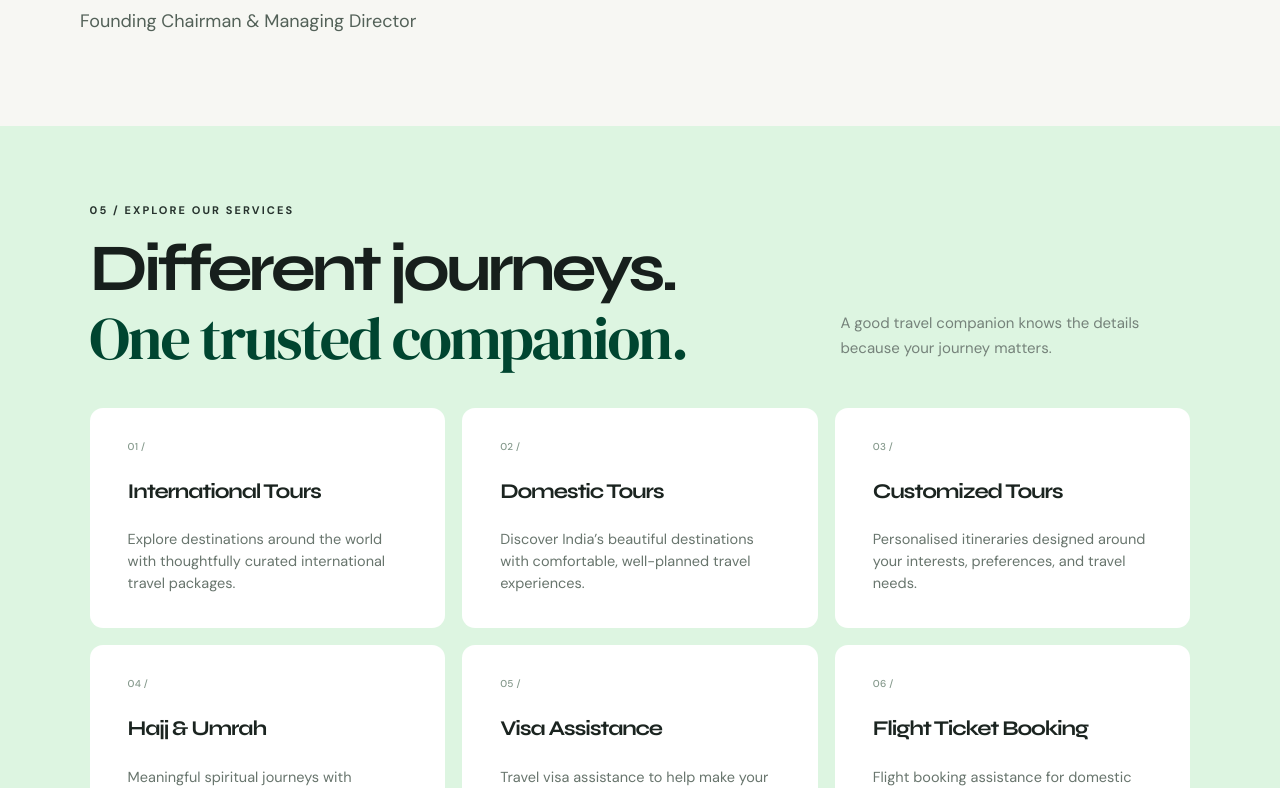
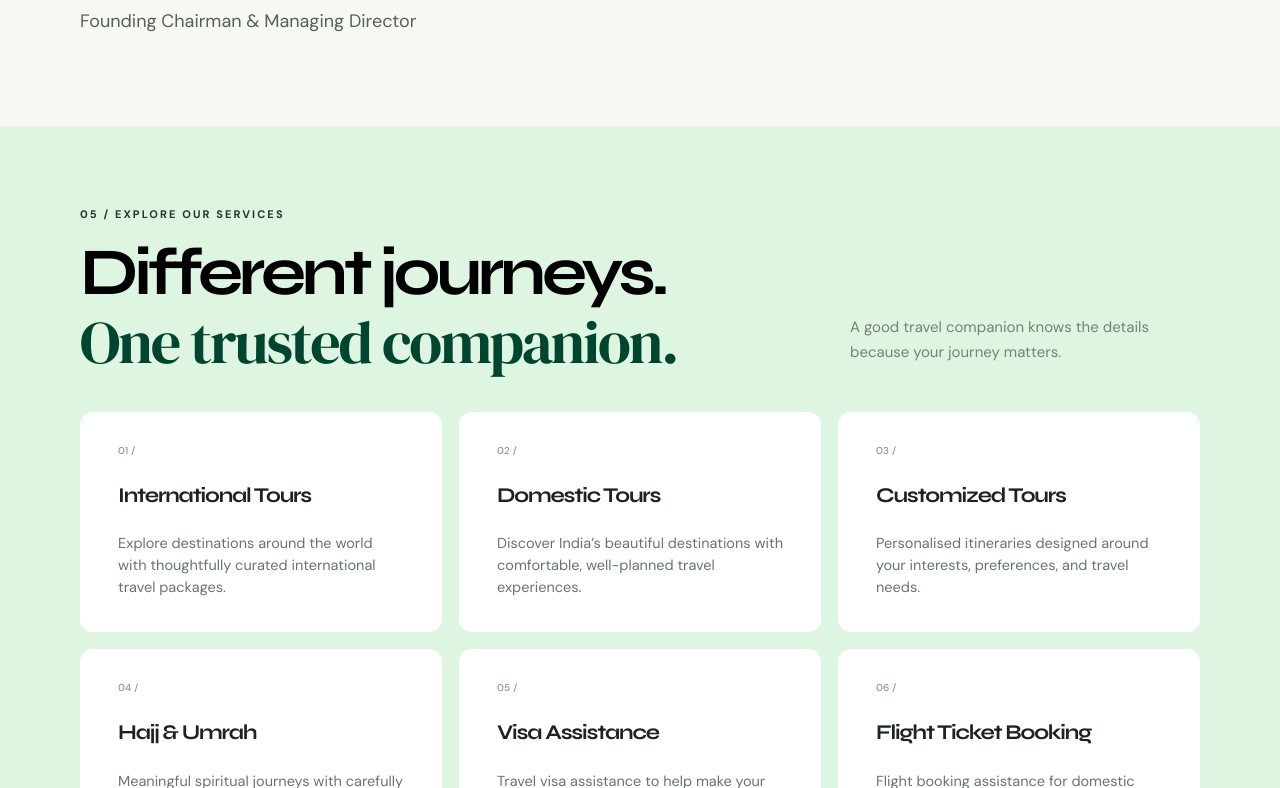
Before and after one commit to F-FERM/green-oasis, a Next.js app: page / in a window 1280 px wide. Shown: the part 4372-5160 px from the top of the page. Built offline with nearby package versions, Linux system fonts and the light colour scheme.

Commit message:
style(services): adjust padding and text color in ServicesSection

```diff
--- a/app/components/home/ServicesSection.tsx
+++ b/app/components/home/ServicesSection.tsx
@@ -59,9 +59,9 @@ export default function ServicesSection() {
   return (
     <section
       id="services"
-      className={`${dmSans.className} w-full bg-[#DDF5E1] px-5 py-16 text-[#171F1C] sm:px-8 sm:py-20 lg:px-[7%] lg:py-[76px]`}
+      className={`${dmSans.className} w-full bg-[#DDF5E1] px-4 py-14 text-black sm:px-8 sm:py-20 lg:px-12 xl:px-20`}
     >
-      <div className="mx-auto w-full max-w-[1358px]">
+      <div className="mx-auto w-full max-w-[1465px]">
         {/* Section heading */}
         <div className="mb-9 flex flex-col justify-between gap-6 lg:mb-[38px] lg:flex-row lg:items-end">
           <div>
```
